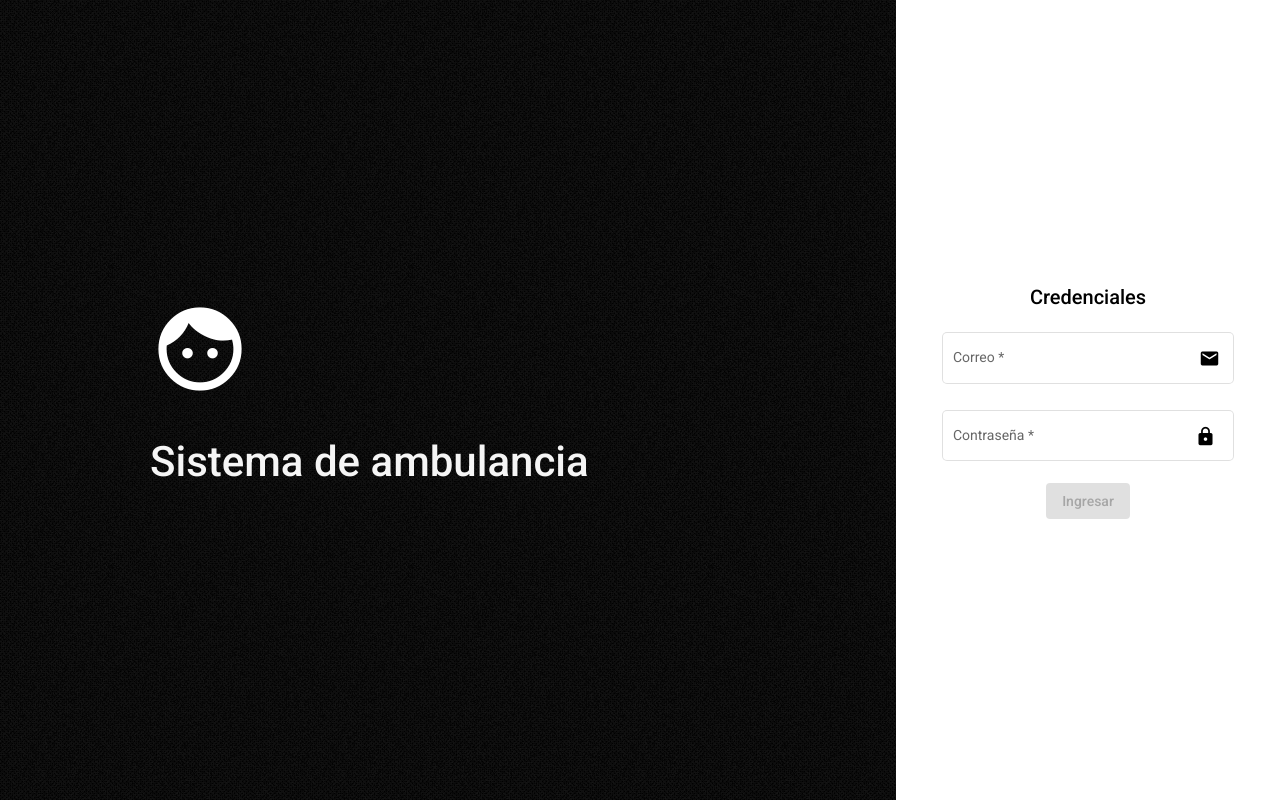
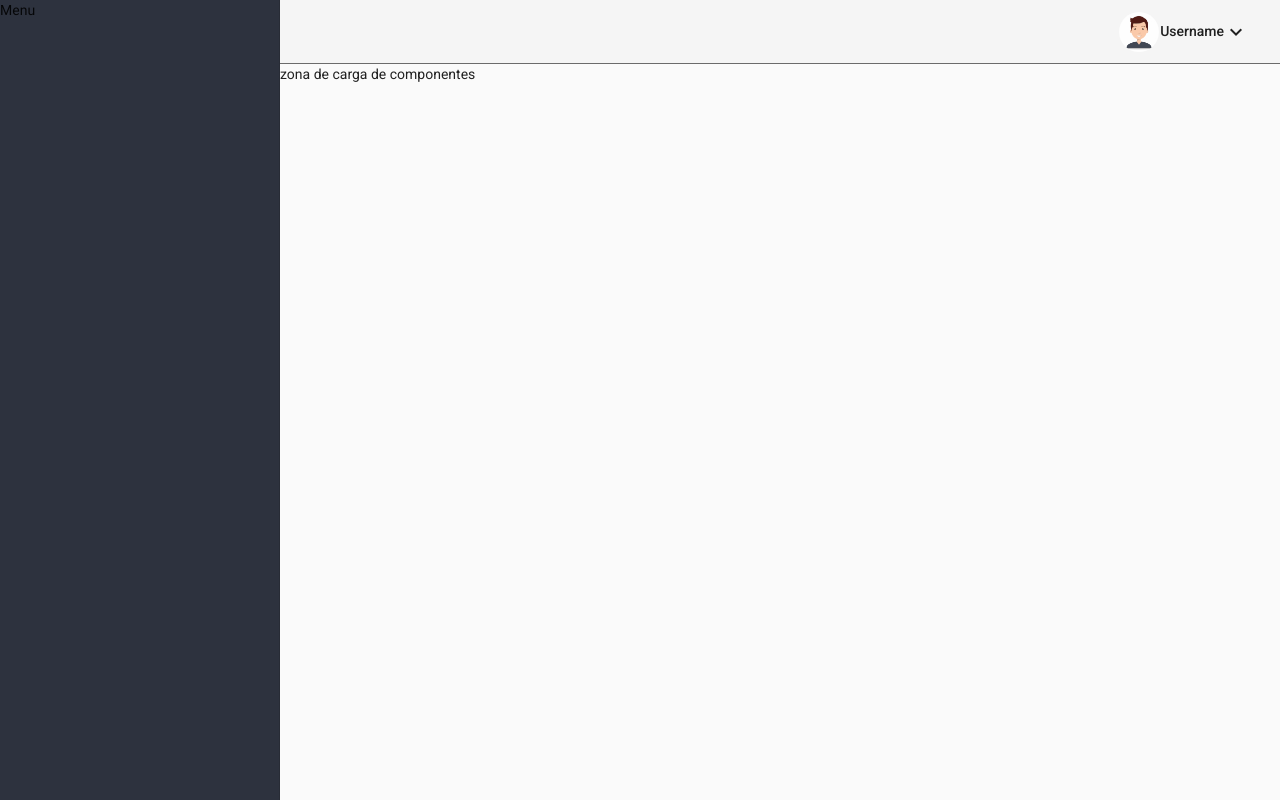
Before and after one commit to cursosdevfull/Angular_Group07, an Angular app in the folder aplicacion/: page / in a window 1280 px wide. Built offline with nearby package versions, Linux system fonts and the light colour scheme.

Commit message:
layout - 1

```diff
--- a/aplicacion/projects/ambulance/src/app/app.component.css
+++ b/aplicacion/projects/ambulance/src/app/app.component.css
@@ -1,3 +1,10 @@
-h1 {
-  font-size: 20px;
+mat-sidenav-container,
+mat-sidenav-content,
+mat-sidenav {
+  min-height: 100vh;
 }
+
+mat-sidenav {
+  width: 280px;
+  background-color: rgb(45, 50, 62);
+}
--- a/aplicacion/projects/ambulance/src/app/app.component.html
+++ b/aplicacion/projects/ambulance/src/app/app.component.html
@@ -1 +1,9 @@
-<amb-page-login (onLogin)="login($event)"></amb-page-login>
+<mat-sidenav-container>
+  <mat-sidenav opened="true" mode="side"> Menu </mat-sidenav>
+  <mat-sidenav-content>
+    <amb-header></amb-header>
+    zona de carga de componentes
+  </mat-sidenav-content>
+</mat-sidenav-container>
+
+<!-- <amb-page-login (onLogin)="login($event)"></amb-page-login> -->
--- /dev/null
+++ b/aplicacion/projects/ambulance/src/app/core/views/components/header/header.component.css
@@ -0,0 +1,15 @@
+mat-toolbar {
+  background-color: whitesmoke !important;
+  border-bottom: 1px solid #6b6b6b;
+}
+
+img {
+  width: 40px;
+  max-height: 40px;
+  border-radius: 50%;
+  border: 1px solid transparent;
+}
+
+.profile {
+  height: 64px;
+}
--- /dev/null
+++ b/aplicacion/projects/ambulance/src/app/core/views/components/header/header.component.html
@@ -0,0 +1,13 @@
+<mat-toolbar fxLayout fxLayoutAlign="end center">
+  <button mat-button class="profile" [matMenuTriggerFor]="menuVertical">
+    <img src="/assets/img/avatar.jpg" alt="" />
+    <span>Username</span>
+    <mat-icon>keyboard_arrow_down</mat-icon>
+  </button>
+  <mat-menu #menuVertical="matMenu">
+    <button mat-menu-item>
+      <mat-icon>logout</mat-icon>
+      <span>Cerrar sesión</span>
+    </button>
+  </mat-menu>
+</mat-toolbar>
--- /dev/null
+++ b/aplicacion/projects/ambulance/src/app/core/views/components/header/header.component.ts
@@ -0,0 +1,12 @@
+import { Component, OnInit } from '@angular/core';
+
+@Component({
+  selector: 'amb-header',
+  templateUrl: './header.component.html',
+  styleUrls: ['./header.component.css'],
+})
+export class HeaderComponent implements OnInit {
+  constructor() {}
+
+  ngOnInit(): void {}
+}
```
Also changed, not shown: aplicacion/projects/ambulance/src/app/app.module.ts (+9 -2 lines), aplicacion/projects/ambulance/src/app/core/core.module.ts (+14 -3 lines), aplicacion/projects/ambulance/src/assets/img/avatar.jpg (added), 1 other file (tests, documents, lock files or other folders).
